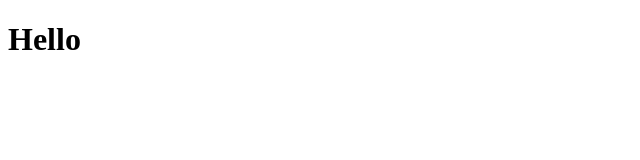
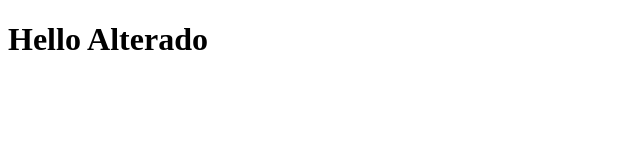
Before and after one commit to GilmarYahuita02/ads, a plain HTML site: page index.html in a window 1280 px wide. Shown: the whole page, without its empty margins (0-640 px from the left). Drawn offline with Linux system fonts and the light colour scheme.

Commit message:
Terceiro commit

```diff
--- a/index.html
+++ b/index.html
@@ -7,7 +7,7 @@
 </head>
 <body>
     <div>
-        <h1>Hello</h1>
+        <h1>Hello Alterado</h1>
     </div>
 </body>
 </html>
```
Also changed, not shown: style.css (added).
